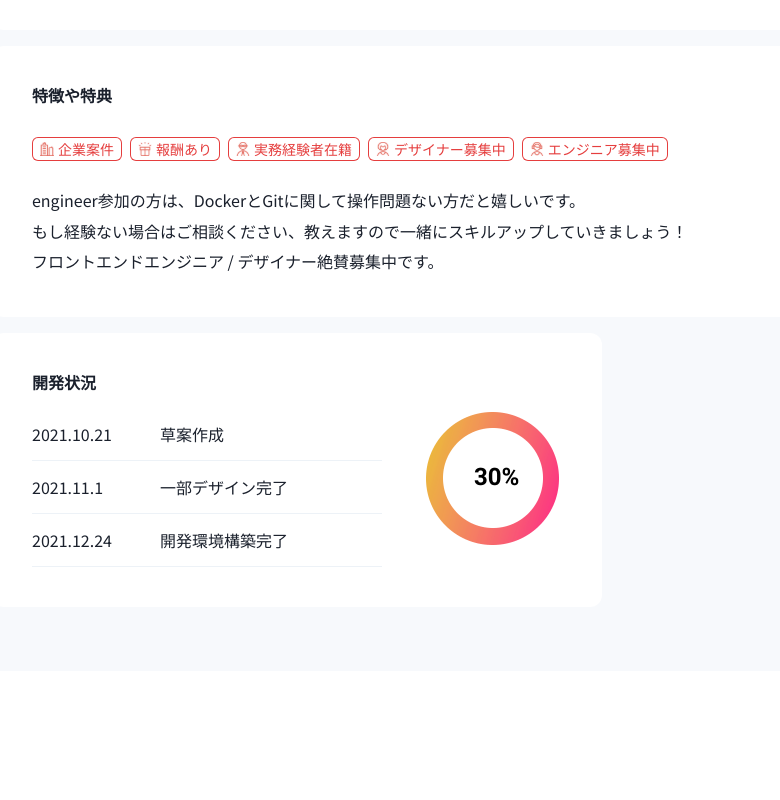
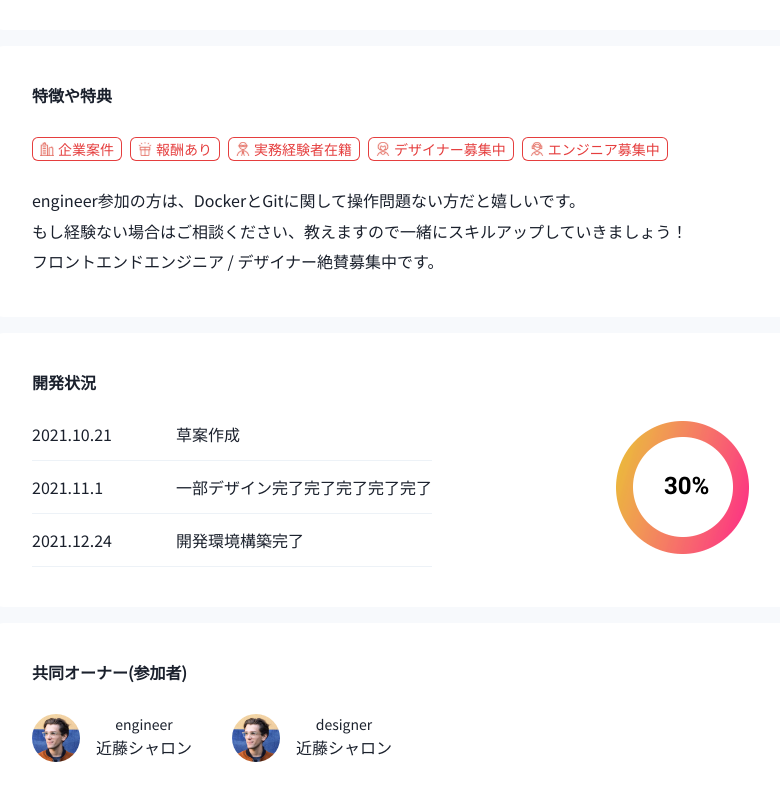
Before and after one commit to rewdaraw/sublime, a Next.js app in the folder app/: page /projects/a in a window 1280 px wide. Shown: the part 1103-1903 px from the top of the page, without its empty margins (128-908 px from the left). Before the commit the page ends 1774 px from the top, so only its background shows below. Built offline with nearby package versions, Linux system fonts and the light colour scheme.

Commit message:
wip: create project slug page - OwnersInfo

```diff
--- a/app/src/components/organisms/Aside.tsx
+++ b/app/src/components/organisms/Aside.tsx
@@ -10,8 +10,8 @@ export const Aside: React.FC<IAside> = ({ children, title }) => {
   return (
     <Box
       as="aside"
-      d={{ base: "none", sm: "none", md: "none", lg: "none", xl: "block" }}
-      w="25vw"
+      d={{ base: "none", xl: "block" }}
+      w={{ base: "none", xl: "25vw" }}
       h="100vh"
       pos="fixed"
       top="0"
--- a/app/src/components/organisms/Main.tsx
+++ b/app/src/components/organisms/Main.tsx
@@ -11,7 +11,7 @@ export const Main: React.FC<IMain> = ({ children }) => {
       as="main"
       bg="#F7F9FC"
       rounded={30}
-      w={{ base: "100%", sm: "80vw", md: "70vw" }}
+      w={{ base: "100vw", xl: "70vw" }}
       p={{ base: "8px", sm: "48px" }}
       ml={{ base: "0px", sm: "72px" }}
     >
--- a/app/src/components/organisms/projects/detail/BasicInfo.tsx
+++ b/app/src/components/organisms/projects/detail/BasicInfo.tsx
@@ -1,7 +1,7 @@
 import React from "react";
 import { Heading, Text, VStack } from "@chakra-ui/react";
 
-export const BasicInfo = () => {
+export const BasicInfo: React.VFC = () => {
   return (
     <>
       <Heading as="h3" size="sm" mb={4}>
--- a/app/src/components/organisms/projects/detail/DevelopmentInfo.tsx
+++ b/app/src/components/organisms/projects/detail/DevelopmentInfo.tsx
@@ -8,6 +8,7 @@ import {
   Tbody,
   Tr,
   Td,
+  Spacer,
 } from "@chakra-ui/react";
 
 export const DevelopmentInfo: React.VFC = () => {
@@ -16,19 +17,21 @@ export const DevelopmentInfo: React.VFC = () => {
       <Heading as="h3" size="sm" mb={4}>
         開発状況
       </Heading>
-      <Wrap mt="0px !important">
+      <Wrap align="center" mt="0px !important">
         <WrapItem>
-          <Table variant="simple" w={{ base: "100%", lg: "350px" }}>
+          <Table variant="simple">
             <Tbody>
               <Tr>
-                <Td w="60px" pl={0}>
+                <Td pl={0} minW="120px">
                   2021.10.21
                 </Td>
-                <Td pr={0}>草案作成</Td>
+                <Td pr={0}>
+                  草案作成
+                </Td>
               </Tr>
               <Tr>
                 <Td pl={0}>2021.11.1</Td>
-                <Td pr={0}>一部デザイン完了</Td>
+                <Td pr={0}>一部デザイン完了完了完了完了完了</Td>
               </Tr>
               <Tr>
                 <Td pl={0}>2021.12.24</Td>
@@ -37,7 +40,8 @@ export const DevelopmentInfo: React.VFC = () => {
             </Tbody>
           </Table>
         </WrapItem>
-        <WrapItem d="inline-block" pl={8}>
+        <Spacer d={{ base: "none", md: "block" }} />
+        <WrapItem d="inline-block">
           <Image
             src="/assets/images/dummy-chart.png"
             boxSize="140px"
--- /dev/null
+++ b/app/src/components/organisms/projects/detail/OwnersInfo.tsx
@@ -0,0 +1,40 @@
+import React from "react";
+import { Image, Heading, Box, Text, Wrap, WrapItem } from "@chakra-ui/react";
+
+export const OwnersInfo: React.VFC = () => {
+  return (
+    <>
+      <Heading as="h3" size="sm" mb={4}>
+        共同オーナー(参加者)
+      </Heading>
+      <Wrap>
+        <WrapItem pr={8}>
+          <Image
+            src="/assets/images/avatar.jpg"
+            boxSize={12}
+            alt="engineer"
+            rounded="full"
+            mr={4}
+          />
+          <Box textAlign="center">
+            <Text fontSize="sm">engineer</Text>
+            <Text>近藤シャロン</Text>
+          </Box>
+        </WrapItem>
+        <WrapItem>
+          <Image
+            src="/assets/images/avatar.jpg"
+            boxSize={12}
+            alt="engineer"
+            rounded="full"
+            mr={4}
+          />
+          <Box textAlign="center">
+            <Text fontSize="sm">designer</Text>
+            <Text>近藤シャロン</Text>
+          </Box>
+        </WrapItem>
+      </Wrap>
+    </>
+  );
+};
--- a/app/src/pages/projects/[slug].tsx
+++ b/app/src/pages/projects/[slug].tsx
@@ -1,4 +1,4 @@
-import { Box, Flex, Heading, HStack } from "@chakra-ui/react";
+import { Box, Flex, Heading } from "@chakra-ui/react";
 import Head from "next/head";
 import { NextPage } from "next";
 import React from "react";
@@ -10,6 +10,7 @@ import { BasicInfo } from "../../components/organisms/projects/detail/BasicInfo"
 import { SkillInfo } from "../../components/organisms/projects/detail/SkillInfo";
 import { FeatureInfo } from "../../components/organisms/projects/detail/FeatureInfo";
 import { DevelopmentInfo } from "../../components/organisms/projects/detail/DevelopmentInfo";
+import { OwnersInfo } from "../../components/organisms/projects/detail/OwnersInfo";
 
 const ProjectDetailPage: NextPage = () => {
   return (
@@ -37,11 +38,16 @@ const ProjectDetailPage: NextPage = () => {
             <FeatureInfo />
           </DetailMainPanel>
         </Box>
-        <HStack mb={4} spacing={4}>
+        <Box mb={4}>
           <DetailMainPanel>
             <DevelopmentInfo />
           </DetailMainPanel>
-        </HStack>
+        </Box>
+        <Box mb={4}>
+          <DetailMainPanel>
+            <OwnersInfo />
+          </DetailMainPanel>
+        </Box>
       </Main>
       <Aside title="Action">lll</Aside>
     </>
```
